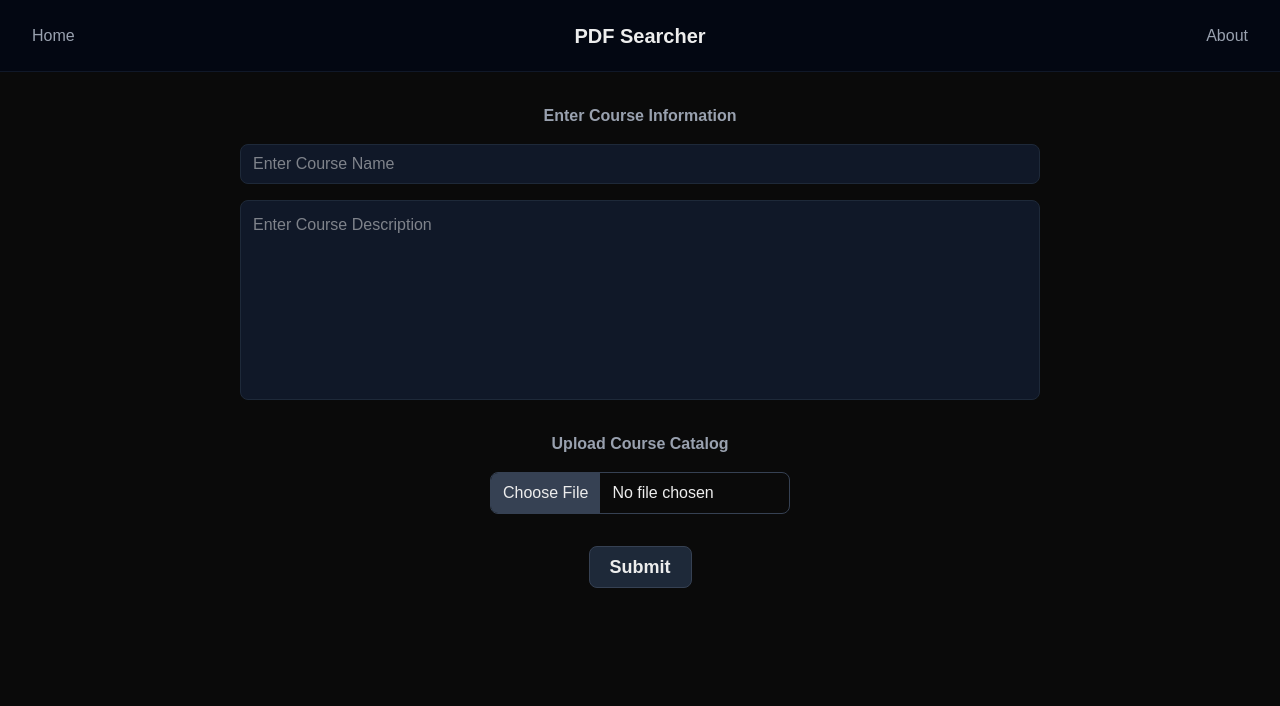
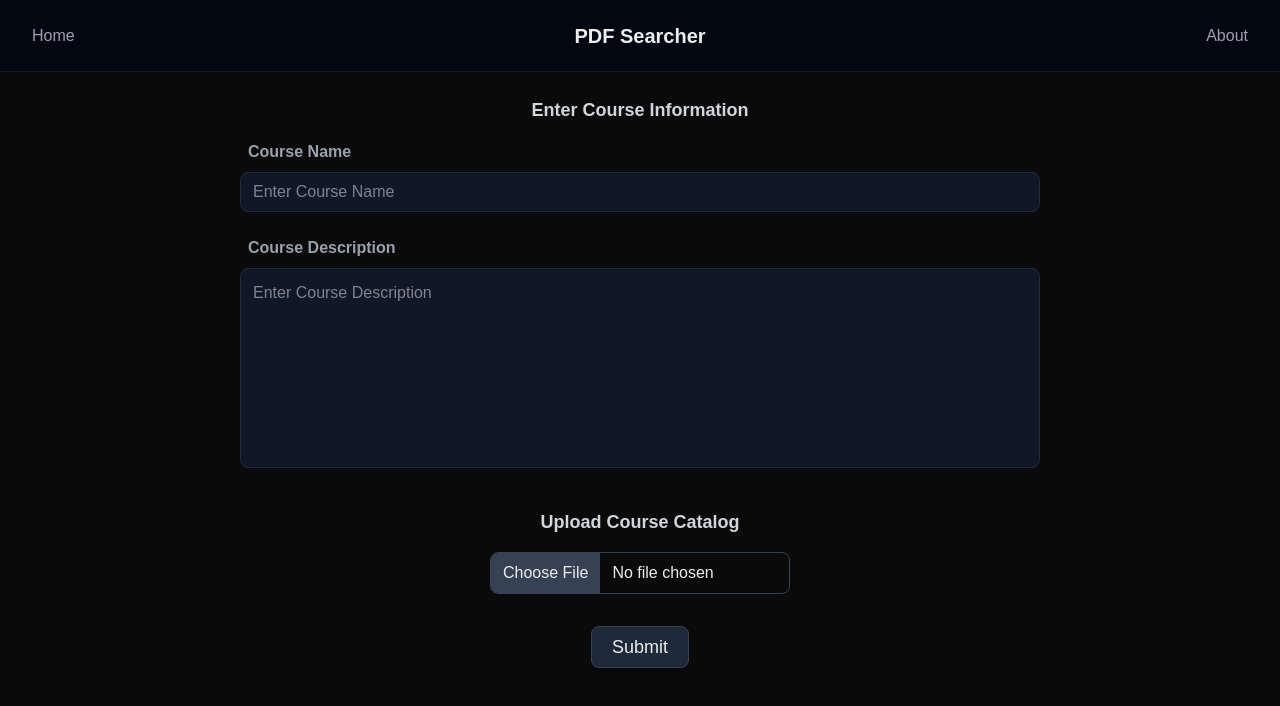
Before and after one commit to graBro1/pdf-course-matcher, a Next.js app: page / in a window 1280 px wide. Shown: the top 706 px of the page. Built offline with nearby package versions, Linux system fonts and the light colour scheme.

Commit message:
Implement input validation and restructure code

```diff
--- /dev/null
+++ b/actions/client-actions.ts
@@ -0,0 +1,27 @@
+'use client'
+
+import { FormEvent, useTransition } from "react"
+
+
+export function submitValidated(event: FormEvent<HTMLFormElement>, action: Function, startTransition: React.TransitionStartFunction) {
+    event.preventDefault()
+
+    const formData = new FormData(event.currentTarget)
+
+    if ((formData.get("name") as string).length >= 5 && (formData.get("description") as string).length >= 20 && (formData.get("catalog") as File).type == "application/pdf") {
+        startTransition(() => {
+            action(formData)
+        })
+    }
+}
+
+
+export function scoreColor(score: number) {
+    if (score >= 0.8) {
+        return "text-cyan-400"
+    } else if (score >=0.6) {
+        return "text-green-500"
+    } else if (score >= 0.4) {
+        return "text-yellow-300"
+    }
+}
--- a/actions/actions.ts
+++ b/actions/server-actions.ts
@@ -17,9 +17,7 @@ export async function compare(previousState: unknown, formData: FormData) {
 
         const data = await response.json()
 
-        const fieldInfo = {name: formData.get("name") as string, description: formData.get("description") as string}
-
-        return{fieldInfo: fieldInfo, results: data}
+        return({results: data, success: true})
 
     } catch(error) {
         console.log(error)
--- a/app/globals.css
+++ b/app/globals.css
@@ -13,6 +13,10 @@
   --font-mono: var(--font-geist-mono);
 }
 
+html {
+  background: var(--background);
+}
+
 body {
   background: var(--background);
   color: var(--foreground);
--- a/app/page.tsx
+++ b/app/page.tsx
@@ -1,73 +1,72 @@
 'use client'
 
-import { compare } from "@/actions/actions";
-import React, { useActionState } from 'react'
+import { scoreColor, submitValidated } from "@/actions/client-actions";
+import { compare } from "@/actions/server-actions";
+import React, { useActionState, useTransition } from 'react'
 
 
 export default function Home() {
 
   const [data, action, isPending] = useActionState(compare, undefined)
-
-
-  function scoreColor(score: number) {
-    if (score >= 0.8) {
-      return "text-cyan-400"
-    } else if (score >=0.6) {
-      return "text-green-500"
-    } else if (score >= 0.4) {
-      return "text-yellow-300"
-    }
-  }
-
-
+  const [bool, startTransition] = useTransition()
 
   return (
     <main>
-      <div className="h-screen p-2">
-        <>
-          <form action={action} className="mx-auto p-4">
-            <span className="text-center block font-bold text-gray-400 p-2">Enter Course Information</span>
+      <form onSubmit={(event) => submitValidated(event, action, startTransition)} className="mx-auto p-4" noValidate>
+        <span className="text-center text-lg block font-bold text-gray-300 p-2">Enter Course Information</span>
         <div className="flex flex-col items-center">
+          <div className="flex flex-col items-center w-full m-2">
+            <label htmlFor="courseName" className="px-2 text-left w-200 min-w-3/7 max-w-[85%] font-bold text-gray-400">Course Name</label>
             <input
             type="text"
             id="courseName"
             name="name"
             autoComplete="off"
-              className="p-3 rounded-lg bg-gray-900 m-2 h-10 w-200 min-w-3/7 max-w-[85%] border-gray-800 border focus:border-gray-700 focus:outline-none"
+            className="p-3 rounded-lg bg-gray-900 m-2 h-10 w-200 min-w-3/7 max-w-[85%] border-gray-800 border focus:border-gray-700 focus:outline-none user-invalid:border-red-500/80"
             placeholder="Enter Course Name"
-              defaultValue={data?.fieldInfo.name}
+            minLength={5}
+            required
           />
+          </div>
+          <div className="flex flex-col items-center w-full m-2">
+            <label htmlFor="courseDescription" className="px-2 text-left w-200 min-w-3/7 max-w-[85%] font-bold text-gray-400">Course Description</label>
             <textarea
             id="courseDescription"
             name="description"
-              className="p-3 rounded-lg bg-gray-900 m-2 h-50 w-200 min-w-3/7 max-w-[85%] border border-gray-800 focus:border-gray-700 focus:outline-none resize-none"
+            className="p-3 rounded-lg bg-gray-900 m-2 h-50 w-200 min-w-3/7 max-w-[85%] border border-gray-800 focus:border-gray-700 focus:outline-none resize-none user-invalid:border-red-500/80"
             placeholder="Enter Course Description"
-              defaultValue={data?.fieldInfo.description}
+            minLength={20}
+            required
             ></textarea>
           </div>
+
+        </div>
         <div className="mx-auto p-4 flex flex-col items-center">
-              <span className="text-center font-bold text-gray-400 p-2">Upload Course Catalog</span>
+          <span className="text-center text-lg font-bold text-gray-300 p-2">Upload Course Catalog</span>
           <input
           type="file"
           id="courseCatalog"
           name="catalog"
           accept=".pdf"
-              className="block border border-gray-700 rounded-lg m-2 w-75 max-w-[85%] file:bg-gray-700 file:px-3 file:py-2 file:me-3 file:cursor-pointer file:hover:bg-gray-800"
+          required={true}
+          className="block border border-gray-700 rounded-lg m-2 w-75 max-w-[85%] file:bg-gray-700 file:px-3 file:py-2 file:me-3 file:cursor-pointer file:hover:bg-gray-800 user-invalid:border-red-500/80"
           />
         </div>
         <button
         type="submit"
         disabled={isPending}
-            className="px-5 py-1.5 m-2 rounded-lg bg-gray-800 mx-auto block text-center cursor-pointer border-gray-700 hover:bg-gray-900 border text-lg font-bold"
+        className="px-5 py-1.5 m-2 rounded-lg bg-gray-800 mx-auto block text-center not-disabled:cursor-pointer border-gray-700 hover:enabled:bg-gray-900 border text-lg font-bol disabled:opacity-50"
         >Submit</button>
+      </form>
 
+      <div>
         {isPending &&
           <div className="m-4 text-center block font-bold text-lg text-gray-300 p-2">
             Loading Results...
           </div>
         }
 
-            {data && !data?.results[0] && !isPending &&
+        {data?.success && !data?.results[0] && !isPending &&
           <div className="m-4 text-center block font-bold text-lg text-red-500 p-2">No Matches Found.</div>
         }
 
@@ -97,14 +96,8 @@ export default function Home() {
                 }
               </div>
             }
-
           </div>
         }
-          </form>
-
-
-
-        </>
       </div>
     </main>
   );
```
Lines whose indentation alone changed are shown as unchanged.
